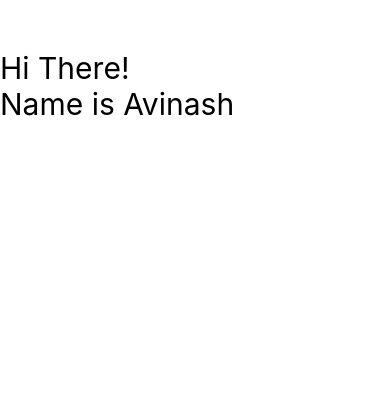
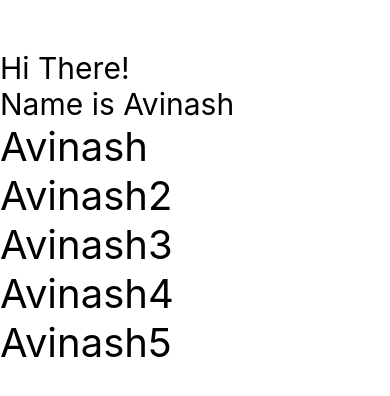
Before and after one commit to anchal66/ReactNativeTut, a React Native app: screen / in a window 390 px wide. Shown: the top 396 px of the page. Built offline with nearby package versions, Linux system fonts and the light colour scheme.

Commit message:
Using ES6 to desturcture property from object

```diff
--- a/src/screens/ListScreen.js
+++ b/src/screens/ListScreen.js
@@ -12,10 +12,10 @@ export default function ListScreen(){
     ]
 
     return (
-    <FlatList  data={friends}
-        renderItem={(element)=>{
-            //we get elemt as object of various property
-            //to get value we have to element.item
+    <FlatList data={friends}
+        renderItem={({item})=>{
+            // using ES 6 feature to destauctre item from elemnt:
+            return <Text style={styles.listScreen}>{item.name}</Text>
         }} />
     )
 
```
